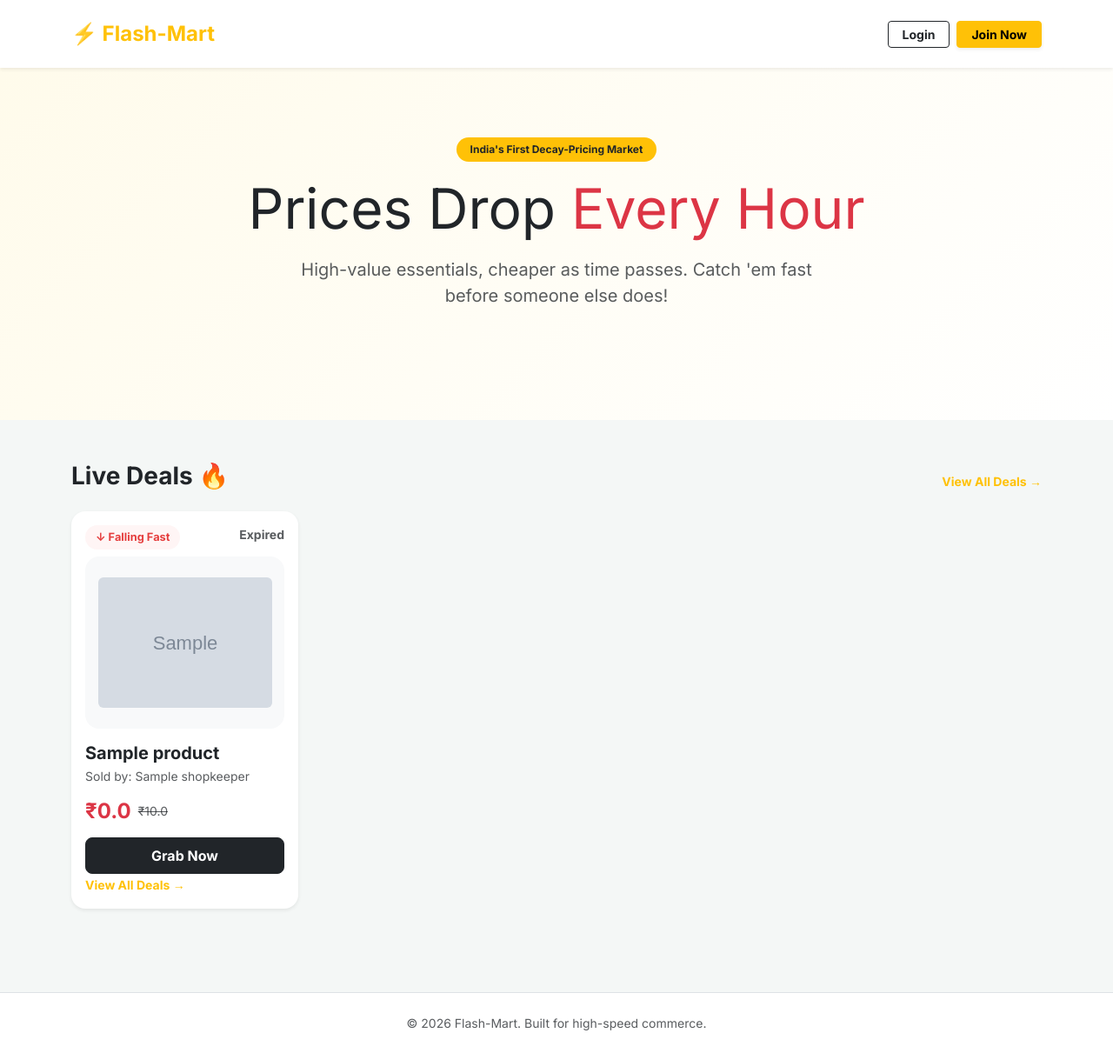
After one commit to aditya-sandhan/Flash-mart, a Django app: page /products/ in a window 1280 px wide. The commit adds this page. Shown: the whole page at 87% size. Run offline with Django 5.2, Linux system fonts and the light colour scheme; tables that the repository leaves empty hold one stand-in row (values such as "Sample post"); grey boxes marked "Sample" are stand-in pictures.

Commit message:
Add product image support, implement product detail view, and enhance templates for improved user experience

```diff
--- a/store/models.py
+++ b/store/models.py
@@ -14,6 +14,7 @@ class Category(models.Model):
 
 class Product(models.Model):
     name = models.CharField(max_length=100)
+    image = models.ImageField(upload_to='products/', null=True, blank=True)
     # Shopkeeper link add kiya
     shopkeeper = models.ForeignKey('Shopkeeper', on_delete=models.CASCADE, related_name='products', null=True)
 
@@ -23,6 +24,21 @@ class Product(models.Model):
     original_price = models.FloatField()
     expiry_time = models.DateTimeField() # Name kept as expiry_time
     created_at = models.DateTimeField(auto_now_add=True)
+
+    @property
+    def time_left(self):
+        now = timezone.now()
+        if now >= self.expiry_time:
+            return "Expired"
+
+        delta = self.expiry_time - now
+        total_hours = int(delta.total_seconds() // 3600)
+        days = delta.days
+
+        if not self.category or self.category.decay_unit == 'H':
+            return f"Ends in {total_hours}h"
+        else:
+            return f"Ends in {max(1, days)}d"
 
     @property
     def current_price(self):
--- /dev/null
+++ b/store/templates/base.html
@@ -0,0 +1,50 @@
+<!DOCTYPE html>
+<html lang="en">
+
+<head>
+    <meta charset="UTF-8">
+    <meta name="viewport" content="width=device-width, initial-scale=1.0">
+    <title>{% block title %}Flash-Mart{% endblock %}</title>
+    <link href="https://cdn.jsdelivr.net/npm/bootstrap@5.3.0/dist/css/bootstrap.min.css" rel="stylesheet">
+    <link href="https://fonts.googleapis.com/css2?family=Inter:wght@400;600;700;800&display=swap" rel="stylesheet">
+    <style>
+        body {
+            font-family: 'Inter', sans-serif;
+            background-color: #f4f7f6;
+            display: flex;
+            flex-direction: column;
+            min-height: 100vh;
+        }
+
+        main {
+            flex: 1;
+        }
+    </style>
+    {% block extra_head %}{% endblock %}
+</head>
+
+<body>
+
+    <nav class="navbar navbar-expand-lg navbar-light bg-white sticky-top shadow-sm py-3">
+        <div class="container">
+            <a class="navbar-brand fw-bold text-warning fs-4" href="{% url 'home' %}">⚡ Flash-Mart</a>
+            <div class="d-flex gap-2">
+                {% if request.session.user_role == 'shopkeeper' %}
+                <a href="{% url 'shop_dashboard' %}" class="btn btn-dark btn-sm px-3 fw-bold">My Dashboard</a> {% else %}
+                <a href="{% url 'login' %}" class="btn btn-outline-dark btn-sm px-3 fw-bold">Login</a>
+                <a href="{% url 'select_role' %}" class="btn btn-warning btn-sm px-3 fw-bold shadow-sm">Join Now</a> {% endif %}
+            </div>
+        </div>
+    </nav>
+
+    <main>
+        {% block content %} {% endblock %}
+    </main>
+
+    <footer class="bg-white py-4 border-top text-center text-muted small mt-5">
+        <p class="mb-0">© 2026 Flash-Mart. Built for high-speed commerce.</p>
+    </footer>
+
+</body>
+
+</html>
--- a/store/templates/home.html
+++ b/store/templates/home.html
@@ -1,11 +1,4 @@
-<!DOCTYPE html>
-<html lang="en">
-
-<head>
-    <meta charset="UTF-8">
-    <meta name="viewport" content="width=device-width, initial-scale=1.0">
-    <title>Flash-Mart | Prices Drop Every Hour</title>
-    <link href="https://cdn.jsdelivr.net/npm/bootstrap@5.3.0/dist/css/bootstrap.min.css" rel="stylesheet">
+{% extends 'base.html' %} {% block title %}Flash-Mart | Prices Drop Every Hour{% endblock %} {% block extra_head %}
 <style>
     .hero-section {
         background: linear-gradient(135deg, #fffbeb 0%, #ffffff 100%);
@@ -31,20 +24,7 @@
         font-size: 0.8rem;
     }
 </style>
-</head>
-
-<body>
-
-    <nav class="navbar navbar-expand-lg navbar-light bg-white sticky-top shadow-sm">
-        <div class="container">
-            <a class="navbar-brand fw-bold text-warning" href="/">⚡ Flash-Mart</a>
-            <div class="d-flex gap-2">
-                <a href="{% url 'login' %}" class="btn btn-outline-dark btn-sm px-3 fw-bold">Login</a>
-                <a href="{% url 'select_role' %}" class="btn btn-warning btn-sm px-3 fw-bold">Join Now</a>
-            </div>
-        </div>
-    </nav>
-
+{% endblock %} {% block content %}
 <header class="hero-section text-center">
     <div class="container">
         <span class="badge bg-warning text-dark mb-3 px-3 py-2 rounded-pill fw-bold">India's First Decay-Pricing Market</span>
@@ -58,7 +38,7 @@
 <main class="container py-5">
     <div class="d-flex justify-content-between align-items-end mb-4">
         <h3 class="fw-bold mb-0">Live Deals 🔥</h3>
-            <a href="#" class="text-decoration-none small fw-bold text-warning">View All Deals →</a>
+        <a href="{% url 'products_list' %}" class="text-decoration-none small fw-bold text-warning">View All Deals →</a>
     </div>
 
     <div class="row g-4">
@@ -67,22 +47,26 @@
             <div class="card h-100 border-0 shadow-sm product-card p-3">
                 <div class="d-flex justify-content-between mb-2">
                     <span class="price-drop-badge">↓ Falling Fast</span>
-                        <span class="text-muted small">Ends in 2h</span>
+                    <span class="text-muted small fw-bold">{{ product.time_left }}</span>
                 </div>
 
                 <div class="text-center py-4 bg-light rounded-4 mb-3">
-                        <span class="display-4">📦</span> </div>
+                    {% if product.image %}
+                    <img src="{{ product.image.url }}" alt="{{ product.name }}" class="img-fluid rounded" style="max-height: 150px;"> {% else %}
+                    <span class="display-4">📦</span> {% endif %}
+                </div>
 
                 <div class="card-body p-0">
                     <h5 class="fw-bold mb-1">{{ product.name }}</h5>
-                        <p class="text-muted small mb-3">Sold by: {{ product.shopkeeper.shop_name }}</p>
+                    <p class="text-muted small mb-3">Sold by: {% if product.shopkeeper %}{{ product.shopkeeper.shop_name }}{% else %}Unknown{% endif %}</p>
 
                     <div class="d-flex align-items-center gap-2 mb-3">
                         <h4 class="fw-bold text-danger mb-0">₹{{ product.current_price }}</h4>
                         <span class="text-muted text-decoration-line-through small">₹{{ product.original_price }}</span>
                     </div>
 
-                        <a href="#" class="btn btn-dark w-100 py-2 fw-bold rounded-3">Grab Now</a>
+                    <a href="{% url 'product_detail' product.id %}" class="btn btn-dark w-100 py-2 fw-bold rounded-3">Grab Now</a>
+                    <a href="{% url 'products_list' %}" class="text-decoration-none small fw-bold text-warning">View All Deals →</a>
                 </div>
             </div>
         </div>
@@ -93,13 +77,4 @@
         {% endfor %}
     </div>
 </main>
-
-    <footer class="bg-white py-5 border-top mt-5">
-        <div class="container text-center text-muted small">
-            <p>© 2026 Flash-Mart. Built for high-speed commerce.</p>
-        </div>
-    </footer>
-
-</body>
-
-</html>
+{% endblock %}
--- a/store/urls.py
+++ b/store/urls.py
@@ -5,6 +5,8 @@ urlpatterns = [
 
     path('', views.home, name='home'),
     path('select-role/', views.select_role, name='select_role'),
+    path('products/', views.products_list, name='products_list'),
+    path('product/<int:product_id>/', views.product_detail, name='product_detail'),
     # Role selection ke niche ye daal:
     path('signup/customer/', views.customer_signup, name='customer_signup'),
     path('signup/shopkeeper/', views.shopkeeper_signup, name='shopkeeper_signup'),
--- a/store/views.py
+++ b/store/views.py
@@ -1,5 +1,6 @@
-from django.shortcuts import render, redirect
-from .models import Product, Shopkeeper
+# Short imports including helper and Category
+from django.shortcuts import render, redirect, get_object_or_404
+from .models import Product, Shopkeeper, Category
 from django.utils import timezone # For handling dates
 # Create your views here.
 
@@ -14,30 +15,28 @@ def home(request):
 def select_role(request):
     return render(request, 'role_selection.html')
 
-def customer_signup(request):
-    return render(request, 'customer_signup.html')
 
 
 def shopkeeper_signup(request):
     if request.method == 'POST':
-
         name = request.POST.get('name')
         email = request.POST.get('email')
         shop_name = request.POST.get('shop_name')
         address = request.POST.get('address')
         password = request.POST.get('password')
 
-        # database save
-        Shopkeeper.objects.create(
-            full_name=name,
-            email=email,
-            shop_name=shop_name,
-            address=address,
-            password=password
+        # 1. Save to database and capture the object
+        new_shop = Shopkeeper.objects.create(
+            full_name=name, email=email, shop_name=shop_name,
+            address=address, password=password
         )
 
+        # 2. AUTO-LOGIN: Set the session variables immediately
+        request.session['user_role'] = 'shopkeeper'
+        request.session['user_id'] = new_shop.id
 
-        return redirect('home')
+        # 3. Redirect to their new dashboard
+        return redirect('shop_dashboard')
 
     return render(request, 'shopkeeper_signup.html')
 
@@ -49,7 +48,6 @@ def customer_signup(request):
         name = request.POST.get('name')
         email = request.POST.get('email')
         password = request.POST.get('password')
-
 
         print(f"New Customer: {name} ({email})")
         return redirect('home')
@@ -100,8 +98,17 @@ def shop_dashboard(request):
     # PASS PRODUCTS TO TEMPLATE
     return render(request, 'shop_dashboard.html', {'shop': shop, 'products': products})
 
+def products_list(request):
+    """Show all products (used by 'View All Deals' links)."""
+    products = Product.objects.all().order_by('-created_at')
+    return render(request, 'home.html', {'products': products})
 
-from .models import Product, Shopkeeper, Category # Category ko import karna mat bhoolna
+
+def product_detail(request, product_id):
+    """Basic product detail view (creates a simple product page)."""
+    product = get_object_or_404(Product, id=product_id)
+    return render(request, 'product_detail.html', {'product': product})
+
 
 def add_product(request):
     """Synchronized Save Logic with Dynamic Categories"""
```
Also changed, not shown: store/templates/login.html (+5 -17 lines), store/templates/product_detail.html (added, +39 -0 lines), store/templates/shop_dashboard.html (+3 -23 lines), store/migrations/0004_product_image.py (added). Lines whose indentation alone changed are shown as unchanged.
